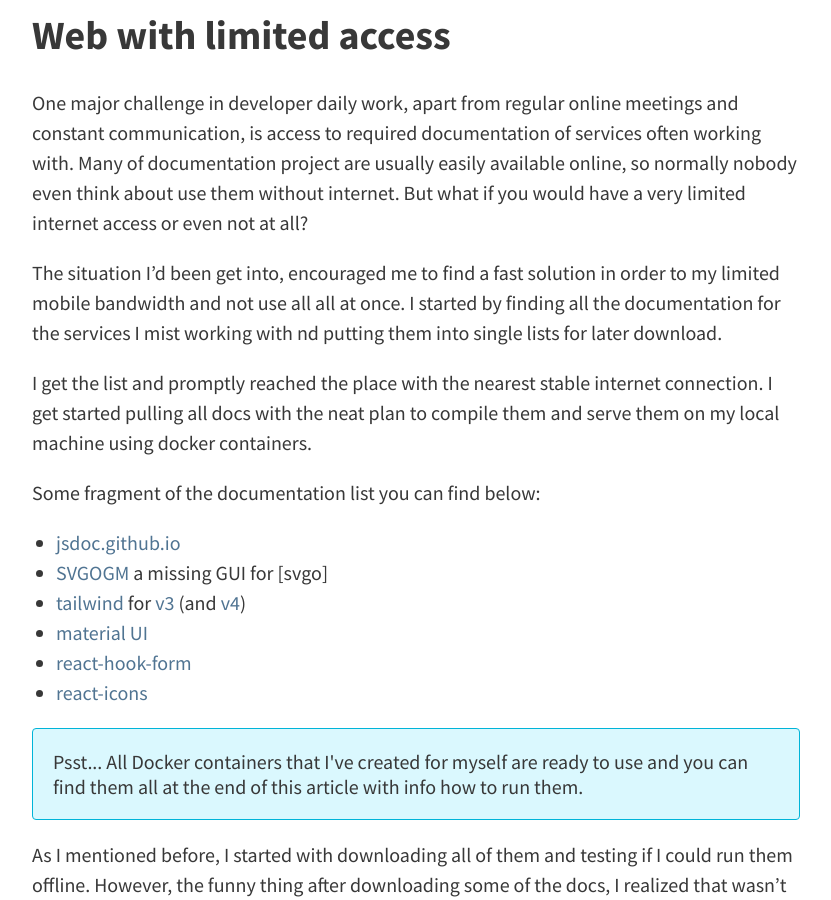
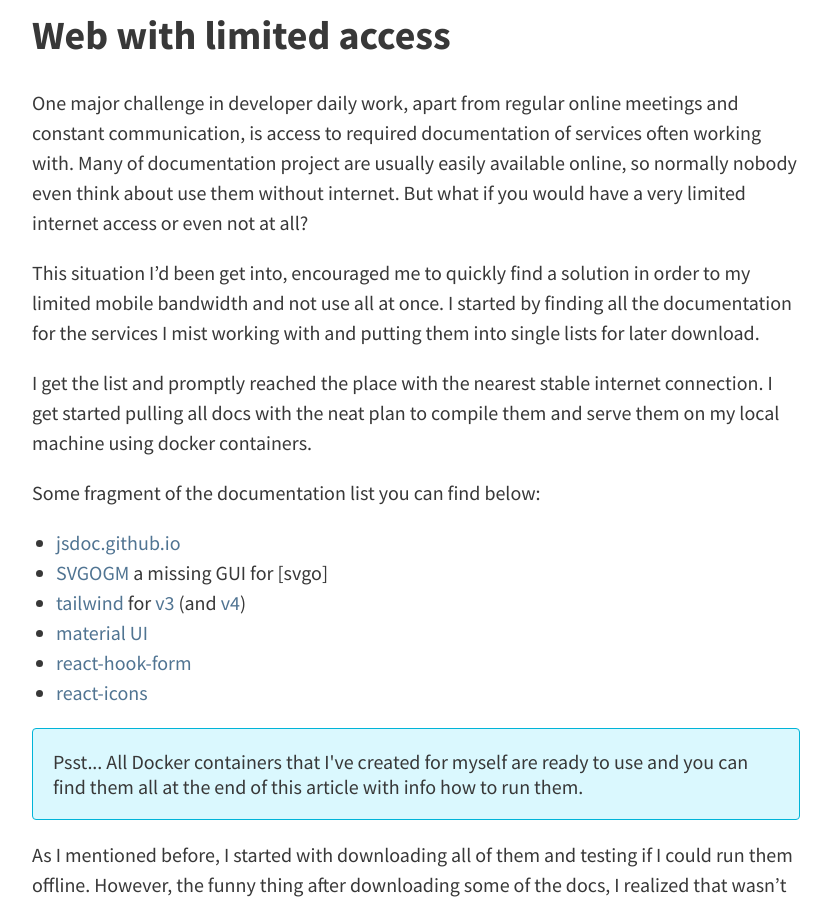
Before and after one commit to egel/egel.github.io, a Jekyll site: the page built from _posts/2025-02-03-building-offline-docs.md, in a window 1280 px wide and 900 px high, scrolled down 729 px. Shown: the whole window, without its empty margins (224-1055 px from the left). Built offline with Jekyll 4.4.1, drawn with Linux system fonts in a browser that asks for light colours; nearby versions of some CDN libraries; comment, search, counter and statistics services are not loaded.

Commit message:
Update 2025-02-03-building-offline-docs.md

```diff
--- a/_posts/2025-02-03-building-offline-docs.md
+++ b/_posts/2025-02-03-building-offline-docs.md
@@ -12,7 +12,7 @@
 
 One major challenge in developer daily work, apart from regular online meetings and constant communication, is access to required documentation of services often working with. Many of documentation project are usually easily available online, so normally nobody even think about use them without internet. But what if you would have a very limited internet access or even not at all?
 
-The situation I'd been get into, encouraged me to find a fast solution in order to my limited mobile bandwidth and not use all all at once. I started by finding all the documentation for the services I mist working with nd putting them into single lists for later download.
+This situation I'd been get into, encouraged me to quickly find a solution in order to my limited mobile bandwidth and not use all at once. I started by finding all the documentation for the services I mist working with and putting them into single lists for later download.
 
 I get the list and promptly reached the place with the nearest stable internet connection. I get started pulling all docs with the neat plan to compile them and serve them on my local machine using docker containers.
 
```
